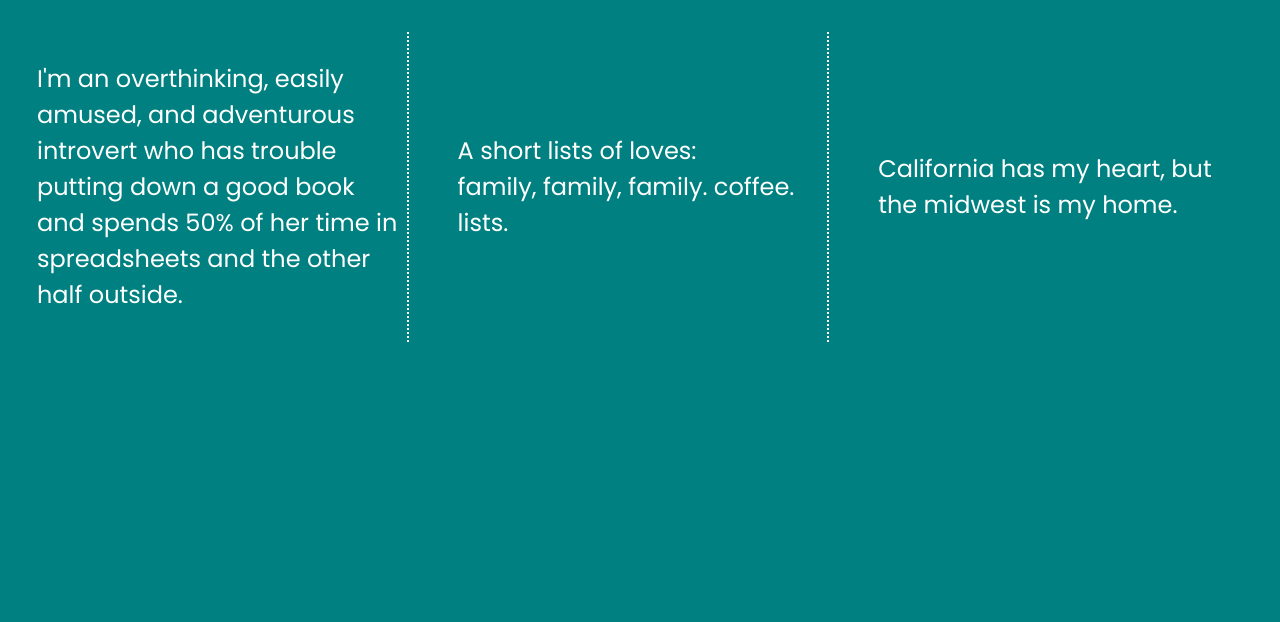
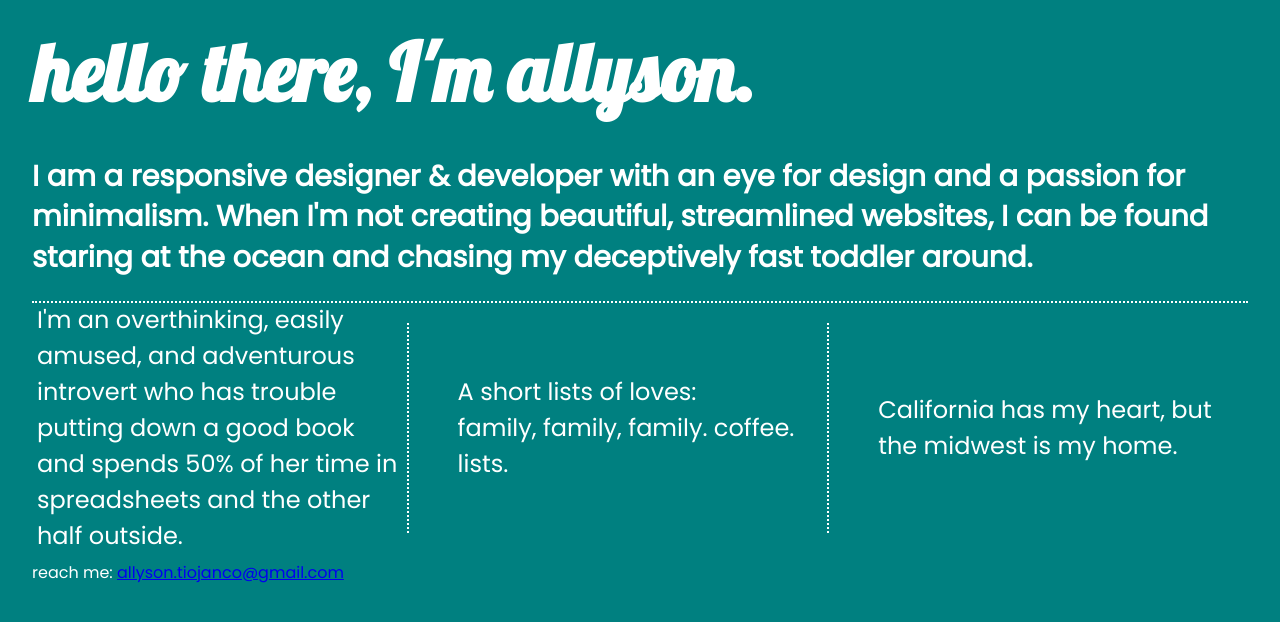
Before and after one commit to allyson-t/206-divs-flexbox, a plain HTML site: page index.html in a window 1280 px wide. Drawn offline with nearby package versions, Linux system fonts and the light colour scheme.

Commit message:
Finished layout and added content

```diff
--- a/css/main.css
+++ b/css/main.css
@@ -108,11 +108,47 @@ body {
   height: 100%;
 }
 
+.header, .footer {
+  display: flex;
+  justify-content: flex-start;
+  align-items: center;
+  margin: 0;
+  height: 80px;
+}
+
+.intro {
+  display: flex;
+  font-family: 'Lobster', cursive;
+  font-size: 2.5em;
+  color: #fff;
+  margin: 0;
+  padding: 0;
+}
+
+.main {
+  display: flex;
+  justify-content: flex-start;
+  align-items: center;
+  margin: 0;
+  margin: 20px 0 20px 0;
+}
+
+.summary {
+  display: flex;
+  font-family: 'Poppins', sans-serif;
+  font-size: 1.2em;
+  height: auto;
+  color: #fff;
+  border-bottom: 2px dotted #fff;
+}
+
 .wrapper {
   /*add display:flex and set justify-content to space-between*/
   display: flex;
   justify-content: space-between;
   background-color: #008080;
+  flex-flow: row wrap;
+  align-items: center;
 }
 
 .div-1, .div-2, .div-3 {
@@ -122,7 +158,7 @@ body {
   line-height: 1.5em;
   font-size: 1.5em;
   background-color: #008080;
-  height: 300px;
+  height: 200px;
   width: 30%;
   justify-content: center;
   align-items: center;
@@ -133,7 +169,9 @@ body {
     border-right: 2px dotted #fff;
 }
 
-
+.contact {
+  color: #fff;
+}
 
 /* ==========================================================================
    Helper classes
--- a/index.html
+++ b/index.html
@@ -16,11 +16,23 @@
         <link href='http://fonts.googleapis.com/css?family=Lora:700' rel='stylesheet' type='text/css'>
         <link href='http://fonts.googleapis.com/css?family=Source+Sans+Pro:400,700' rel='stylesheet' type='text/css'>
         <link href="https://fonts.googleapis.com/css?family=Poppins&display=swap" rel="stylesheet">
+        <link href="https://fonts.googleapis.com/css?family=Lobster&display=swap" rel="stylesheet">
     </head>
     <body>
         <!--[if lt IE 8]>
             <p class="browserupgrade">You are using an <strong>outdated</strong> browser. Please <a href="http://browsehappy.com/">upgrade your browser</a> to improve your experience.</p>
         <![endif]-->
+        <section class="header">
+          <div class="intro">
+            <h1>hello there, I'm allyson.</h1>
+          </div>
+        </section>
+
+        <section class="main">
+          <div class="summary">
+            <h2>I am a responsive designer & developer with an eye for design and a passion for minimalism. When I'm not creating beautiful, streamlined websites, I can be found staring at the ocean and chasing my deceptively fast toddler around.</h2>
+          </div>
+        </section>
 
         <section class="wrapper">
             <div class="div-1">
@@ -32,6 +44,12 @@
             <div class="div-3">
                 <p> California has my heart, but the midwest is my home.</p>
             </div>
+        </section>
+
+        <section class="footer">
+          <div class="contact">
+            <p>reach me: <a href="mailto:allyson.tiojanco@gmail.com"> allyson.tiojanco@gmail.com</a></p>
+          </div>
         </section>
 
         <script src="https://ajax.googleapis.com/ajax/libs/jquery/1.11.3/jquery.min.js"></script>
```
